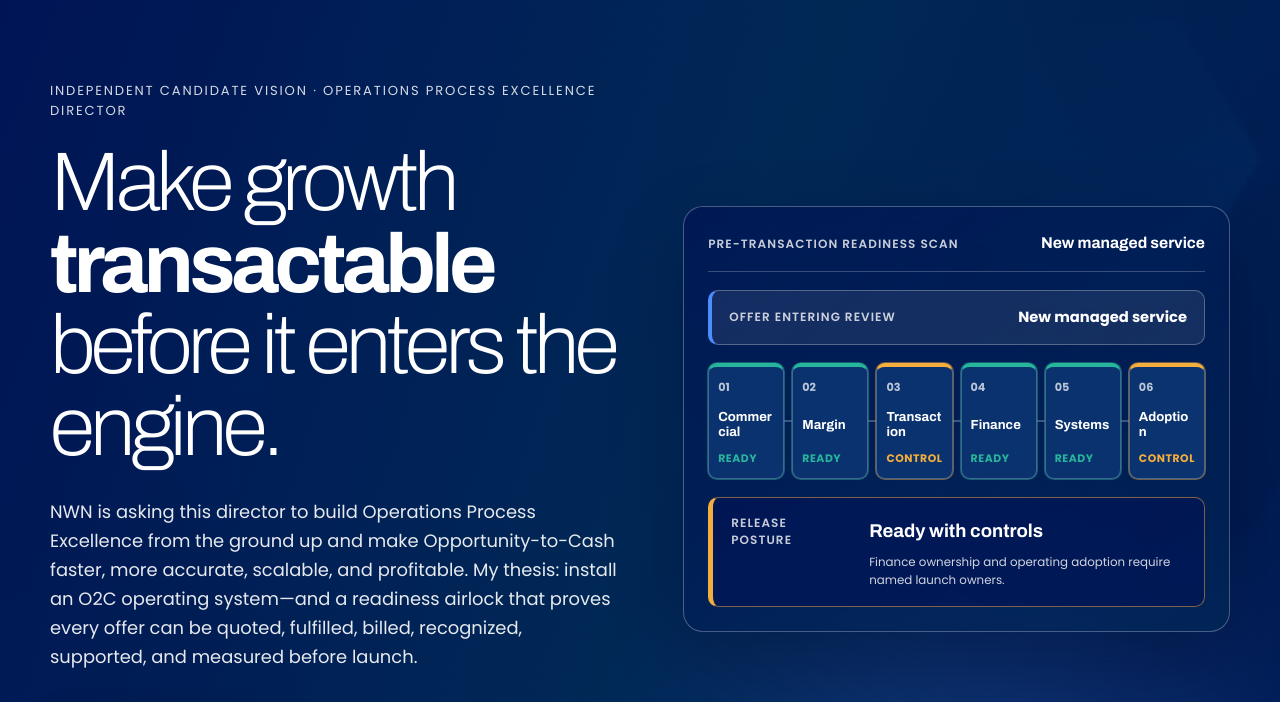
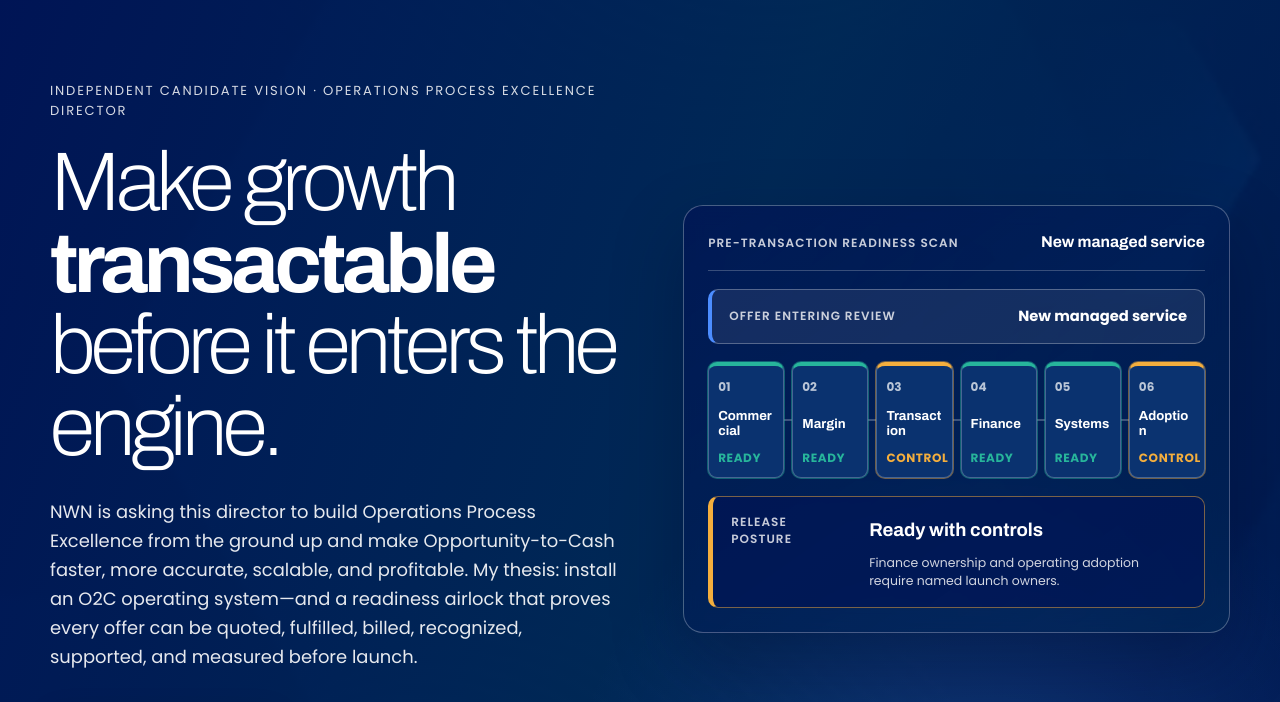
Before and after one commit to russelldudek/nwn, a website: page index.html in a window 1280 px wide. Shown: the part 86-788 px from the top of the page. Drawn offline with Linux system fonts and the light colour scheme; files whose address does not match are found by name.

Commit message:
style: load final readability-floor overrides

```diff
--- a/styles.css
+++ b/styles.css
@@ -6,3 +6,4 @@
 @import url("styles/part-05.css");
 @import url("styles/part-06.css");
 @import url("styles/readability-repair.css");
+@import url("styles/readability-audit-fixes.css");
```
